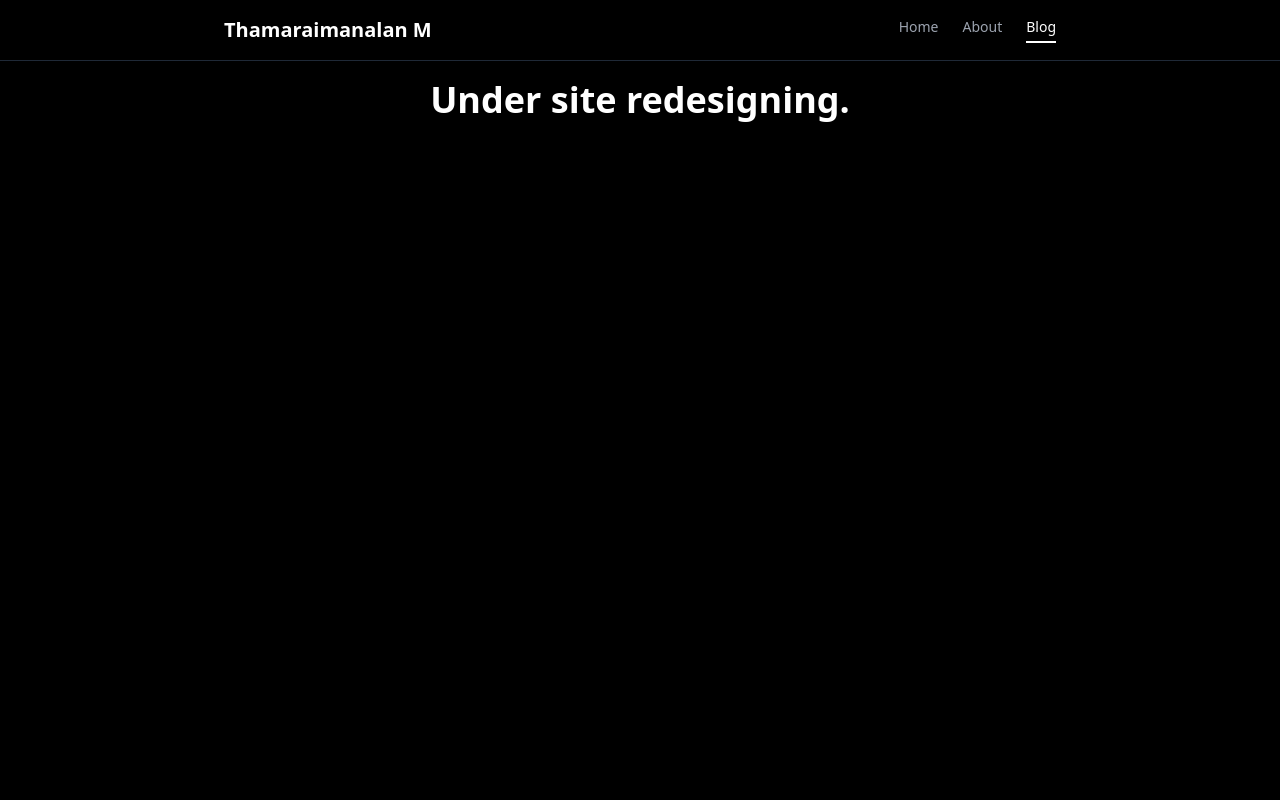
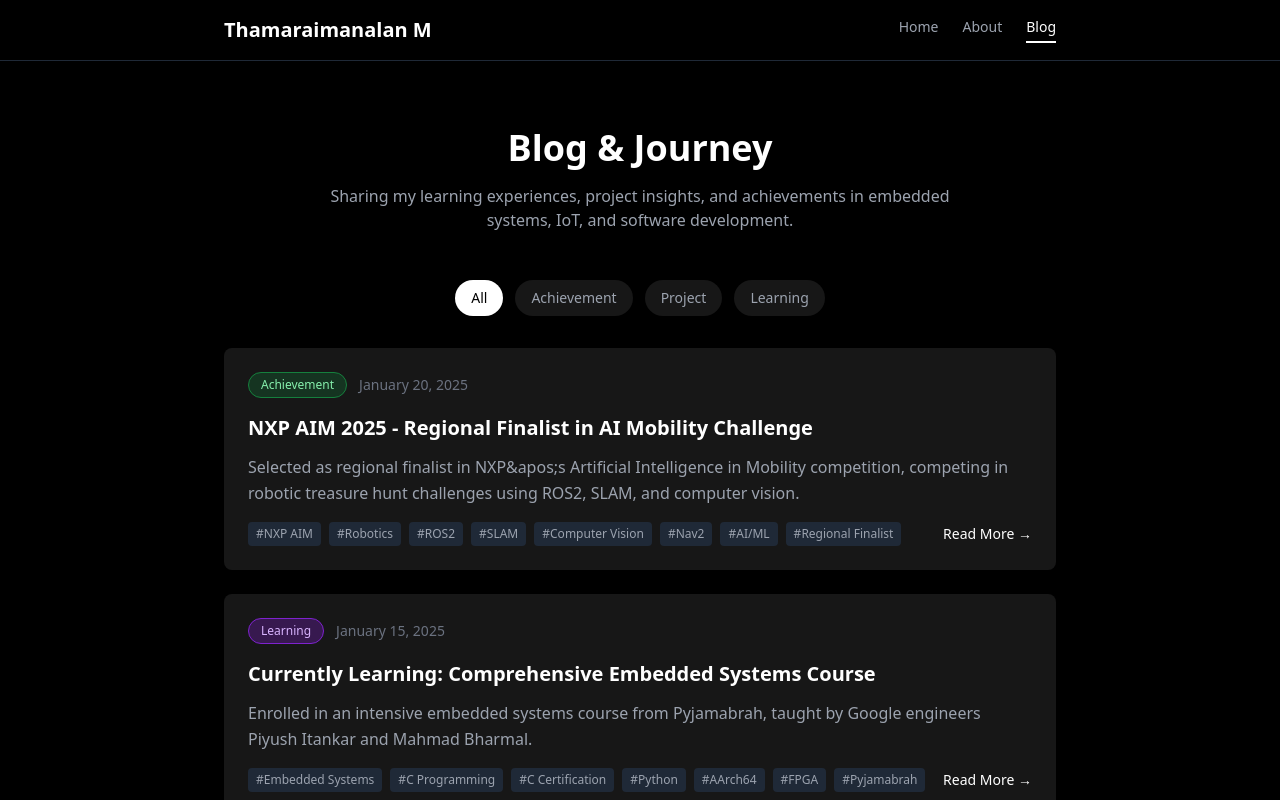
Before and after one commit to mtm-x/portfolio-site, a Next.js app: page /blog in a window 1280 px wide. Shown: the top 800 px of the page. Built offline with nearby package versions, Linux system fonts and the light colour scheme.

Commit message:
hide UnderConstruction

```diff
--- a/app/about/page.tsx
+++ b/app/about/page.tsx
@@ -1,7 +1,7 @@
 import type { Metadata } from 'next';
-// import AboutSection from '@/app/components/AboutSection';
+import AboutSection from '@/app/components/AboutSection';
 import Navigation from '@/app/components/Navigation';
-import UnderConstruction from '@/app/components/UnderConstruction';
+// import UnderConstruction from '@/app/components/UnderConstruction';
 
 export const metadata: Metadata = {
 	title: "About - Thamaraimanalan's Portfolio",
@@ -25,12 +25,9 @@ export default function AboutPage() {
 	return (
 		<main className="min-h-screen bg-black">
 			<Navigation />
-			<UnderConstruction />
-			{/* Temporarily hidden - will reveal later
 			<div className="pt-12">
 				<AboutSection />
 			</div>
-			*/}
 		</main>
 	);
 }
--- a/app/blog/page.tsx
+++ b/app/blog/page.tsx
@@ -1,7 +1,7 @@
 import type { Metadata } from 'next';
-// import BlogSection from '@/app/components/BlogSection';
+import BlogSection from '@/app/components/BlogSection';
 import Navigation from '@/app/components/Navigation';
-import UnderConstruction from '@/app/components/UnderConstruction';
+// import UnderConstruction from '@/app/components/UnderConstruction';
 
 export const metadata: Metadata = {
 	title: "Blog - Thamaraimanalan's Portfolio",
@@ -26,12 +26,9 @@ export default function BlogPage() {
 	return (
 		<main className="min-h-screen bg-black">
 			<Navigation />
-			<UnderConstruction />
-			{/* Temporarily hidden - will reveal later
 			<div className="pt-12">
 				<BlogSection />
 			</div>
-			*/}
 		</main>
 	);
 }
```
